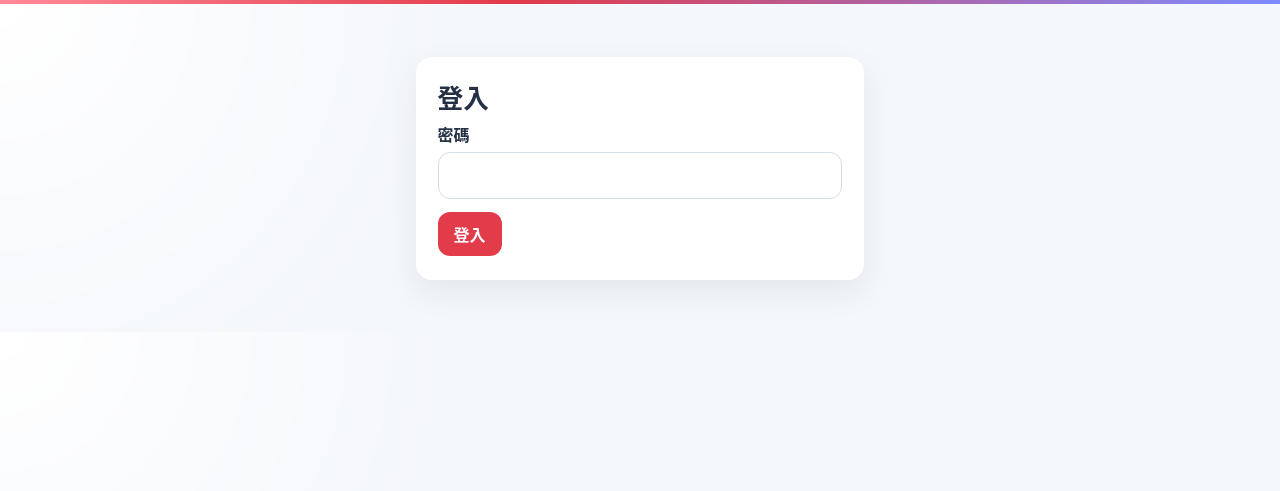
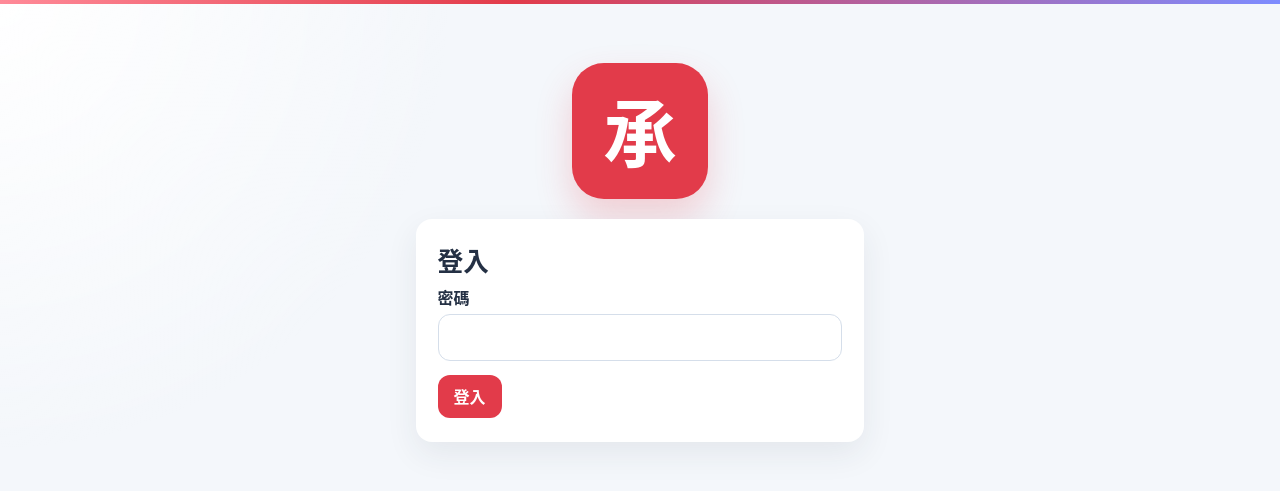
Before and after one commit to ykw2/Hik-Webhook-Endpoint, a FastAPI app: page / in a window 1280 px wide. Shown: the top 491 px of the page. Run offline with FastAPI, Linux system fonts and the light colour scheme.

Commit message:
Restore the 承 mark and show a large one on the login page.

```diff
--- a/app/static/style.css
+++ b/app/static/style.css
@@ -34,7 +34,7 @@ a { color: var(--accent-dark); }
 
 .top {
   display: flex;
-  justify-content: flex-end;
+  justify-content: space-between;
   align-items: center;
   gap: 1rem;
   padding: 0.9rem 1.3rem;
@@ -53,14 +53,34 @@ a { color: var(--accent-dark); }
 }
 
 .mark {
+  display: inline-flex;
+  align-items: center;
+  justify-content: center;
   background: var(--accent);
   color: white;
   font-weight: 800;
   letter-spacing: 0;
   min-width: 2.15rem;
+  min-height: 2.15rem;
   text-align: center;
   padding: 0.35rem 0.45rem;
   border-radius: 10px;
+}
+
+.login-mark {
+  width: 8.5rem;
+  height: 8.5rem;
+  margin: 2.4rem auto 0;
+  display: flex;
+  align-items: center;
+  justify-content: center;
+  background: var(--accent);
+  color: white;
+  font-weight: 800;
+  font-size: 4.6rem;
+  line-height: 1;
+  border-radius: 32px;
+  box-shadow: 0 18px 36px rgba(226, 59, 74, 0.22);
 }
 
 .device-bar {
@@ -284,7 +304,7 @@ h2 { margin: 0 0 0.25rem; font-size: 1.12rem; }
 .card {
   background: var(--surface);
   max-width: 28rem;
-  margin: 2rem auto;
+  margin: 1.25rem auto 2rem;
   padding: 1.35rem 1.35rem 1.5rem;
   border-radius: var(--radius);
   box-shadow: var(--shadow);
--- a/app/templates/base.html
+++ b/app/templates/base.html
@@ -5,13 +5,16 @@
   <meta name="viewport" content="width=device-width, initial-scale=1">
   <meta name="robots" content="noindex, nofollow">
   <title>{% block title %}海康事件{% endblock %}</title>
-  <link rel="stylesheet" href="/static/style.css?v=6">
+  <link rel="stylesheet" href="/static/style.css?v=7">
   {% if authed %}<meta name="csrf" content="{{ csrf }}">{% endif %}
 </head>
 <body>
   {% block lead %}{% endblock %}
   {% if authed %}
   <header class="top">
+    <a class="brand" href="/events" aria-label="承">
+      <span class="mark">承</span>
+    </a>
     <nav>
       <a href="/events">事件</a>
       <a class="manage" href="/manage">管理</a>
--- a/app/templates/login.html
+++ b/app/templates/login.html
@@ -1,6 +1,7 @@
 {% extends "base.html" %}
 {% block title %}登入 · 海康事件{% endblock %}
 {% block content %}
+<div class="login-mark" aria-hidden="true">承</div>
 <form class="card" method="post" action="/login">
   <h1>登入</h1>
   {% if error %}<p class="error">{{ error }}</p>{% endif %}
```
